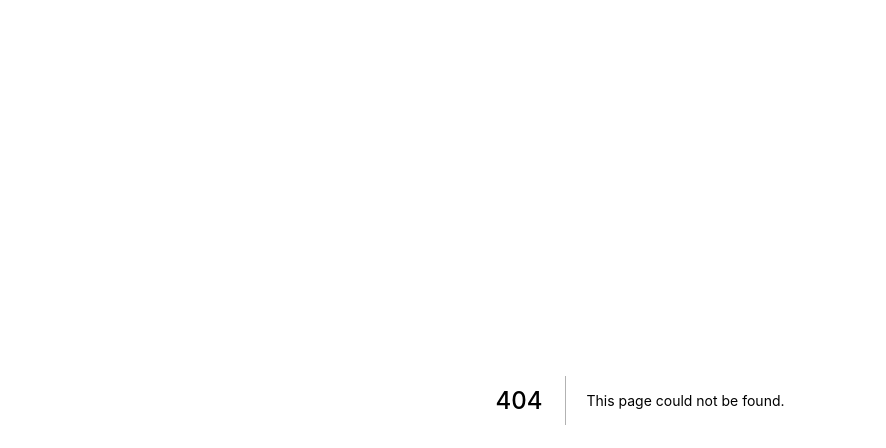
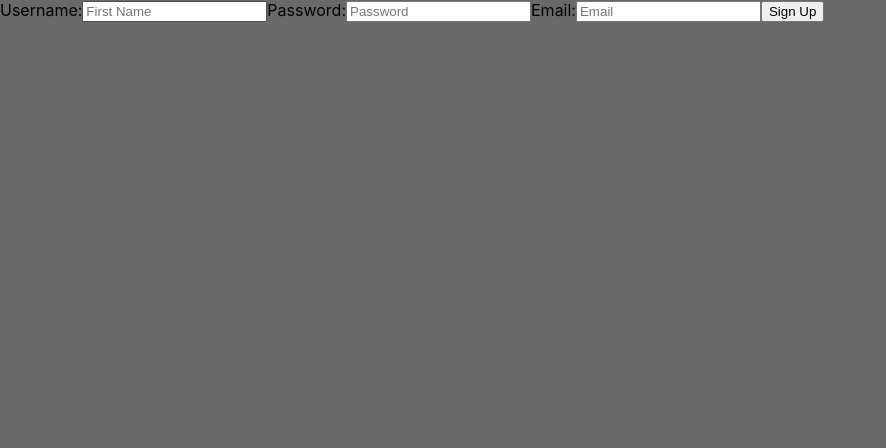
Before and after one commit to Richardwcp/Reeder, a Next.js app: page /signUp in a window 1280 px wide. Before the commit this address had no page. Shown: the top 448 px of the page, without its empty margins (0-886 px from the left). Built offline with nearby package versions, Linux system fonts and the light colour scheme.

Commit message:
created signin/signup pages

```diff
--- /dev/null
+++ b/pages/signUp/index.tsx
@@ -0,0 +1,70 @@
+import React, { useState, SyntheticEvent } from 'react'
+import styles from './index.module.scss'
+
+interface signUpProps {}
+
+interface Form {
+  userName: string
+  password: string
+  email: string
+}
+export default function signUp({}: signUpProps) {
+  const [form, setForm] = useState<Form>({
+    userName: '',
+    password: '',
+    email: '',
+  })
+
+  const handleChange = (e: SyntheticEvent) => {
+    const el = e.target as HTMLInputElement
+    const value = el.value
+
+    setForm({
+      ...form,
+      [el.name]: value,
+    })
+  }
+
+  const handleSubmit = async (e: SyntheticEvent) => {}
+
+  return (
+    <form id='signUpForm' onSubmit={handleSubmit}>
+      <div>
+        <label>
+          Username:
+          <input
+            className={styles.usernameInput}
+            type='text'
+            name='username'
+            placeholder='First Name'
+            onChange={handleChange}
+            alt='Enter your Username'
+          />
+        </label>
+        <label>
+          Password:
+          <input
+            className={styles.passwordInput}
+            type='password'
+            name='password'
+            placeholder='Password'
+            onChange={handleChange}
+            alt='Enter your Password'
+          />
+        </label>
+        <label>
+          Email:
+          <input
+            className={styles.emailInput}
+            type='email'
+            name='email'
+            placeholder='Email'
+            onChange={handleChange}
+            alt='Enter your Email'
+          />
+        </label>
+        <input type='submit' value='Sign Up' />
+      </div>
+    </form>
+  )
+}
```
Also changed, not shown: pages/login/index.tsx (added, +57 -0 lines), pages/explore/entertainment.module.scss (added), pages/explore/technology.module.scss (added), pages/login/index.module.scss (added), pages/signUp/index.module.scss (added).
